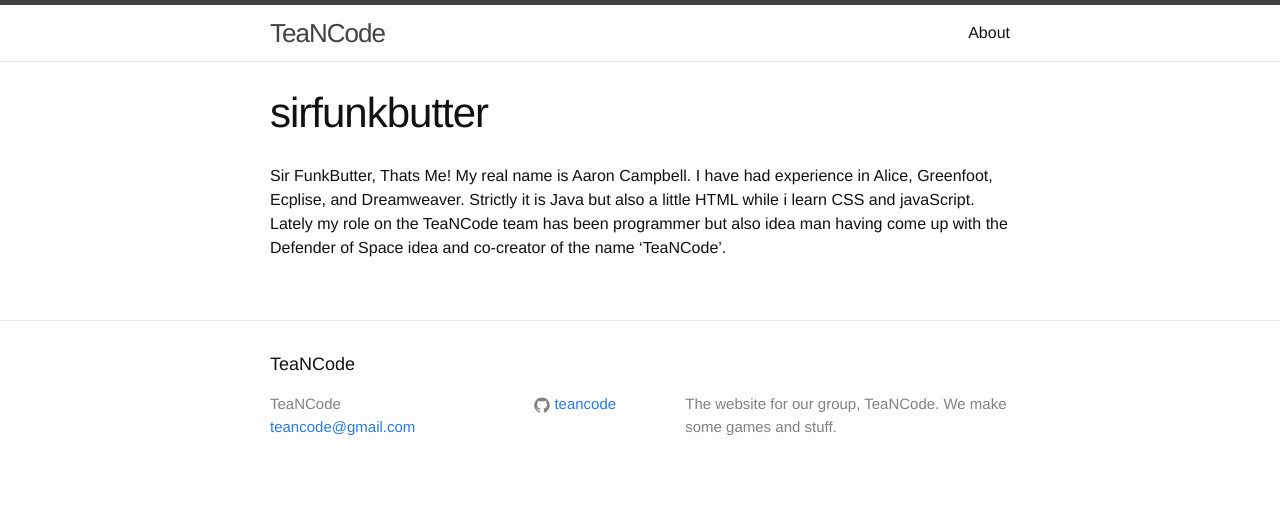
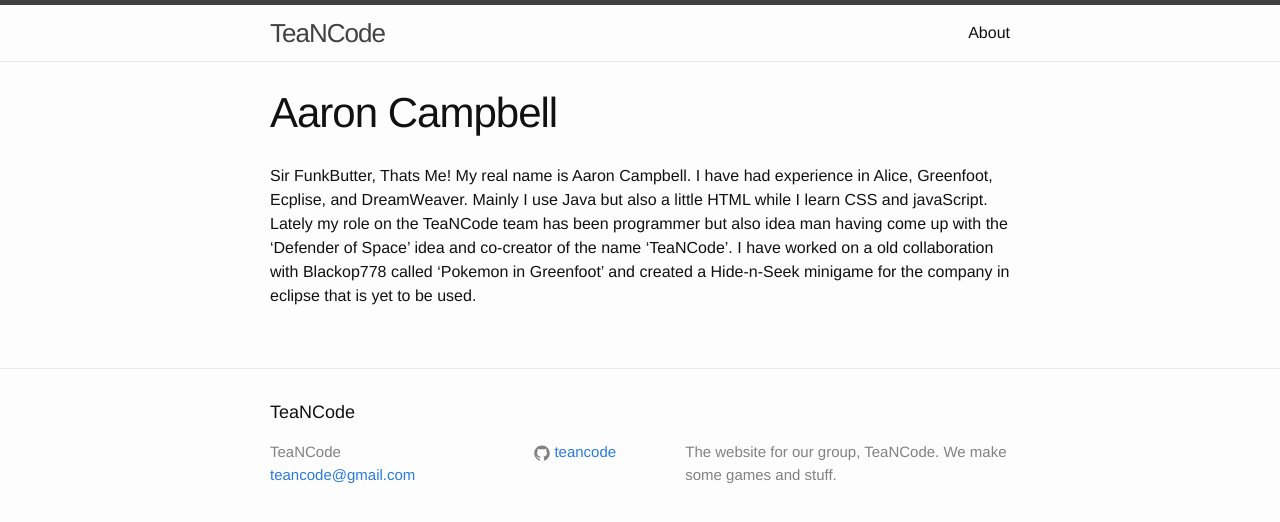
Before and after one commit to TeaNCode/TeaNCode.github.io, a Jekyll site: the page built from about/sirfunkbutter/index.md, in a window 1280 px wide. Shown: the top 522 px of the page. Built offline with Jekyll 4.4.1, drawn with Linux system fonts in a browser that asks for light colours.

Commit message:
changhes.3

```diff
--- a/about/sirfunkbutter/index.md
+++ b/about/sirfunkbutter/index.md
@@ -1,9 +1,11 @@
 ---
 layout: page
-title: sirfunkbutter
+title: Aaron Campbell
 permalink: /about/sirfunkbutter
 ---
 
 Sir FunkButter, Thats Me! My real name is Aaron Campbell. I have had experience in Alice, Greenfoot, Ecplise, and
-Dreamweaver. Strictly it is Java but also a little HTML while i learn CSS and javaScript. Lately my role on the TeaNCode
-team has been programmer but also idea man having come up with the Defender of Space idea and co-creator of the name 'TeaNCode'.
+DreamWeaver. Mainly I use Java but also a little HTML while I learn CSS and javaScript. Lately my role on the TeaNCode
+team has been programmer but also idea man having come up with the 'Defender of Space' idea and co-creator of the name 'TeaNCode'.
+I have worked on a old collaboration with Blackop778 called 'Pokemon in Greenfoot' and created a Hide-n-Seek minigame for the company in eclipse
+that is yet to be used.
```
